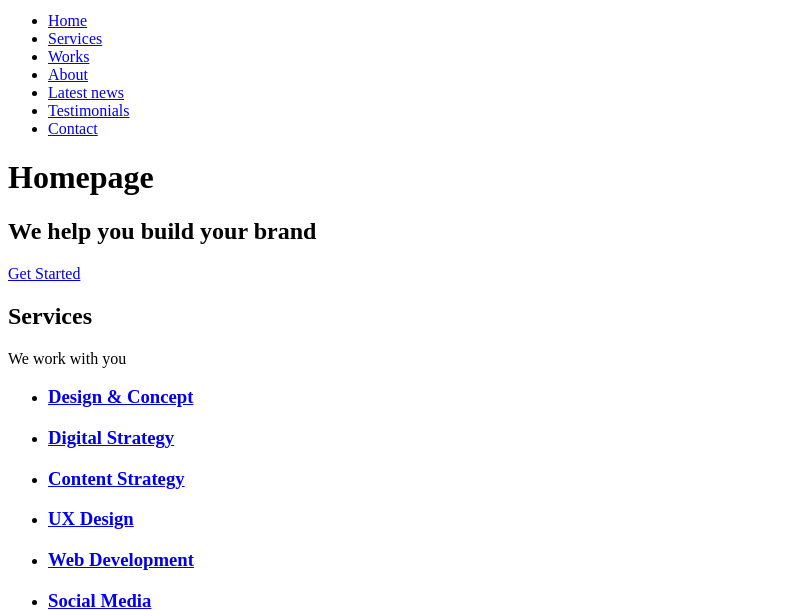
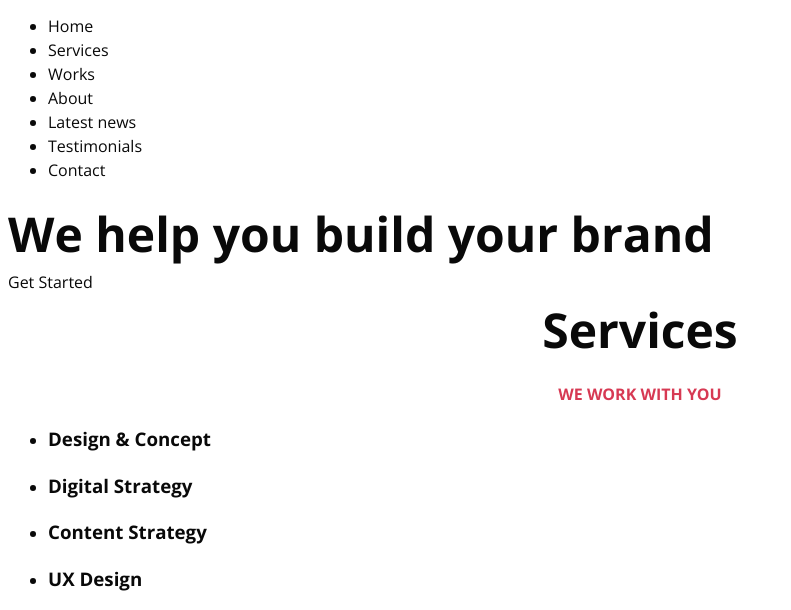
Before and after one commit to DerfM53/holbertonschool-web_front_end, a plain HTML site: page CSS_advanced/index.html in a window 1280 px wide. Shown: the part 216-826 px from the top of the page, without its empty margins (0-791 px from the left). Drawn offline with nearby package versions, Linux system fonts and the light colour scheme.

Commit message:
complete task for 7 at 12 project css

```diff
--- a/CSS_advanced/index.html
+++ b/CSS_advanced/index.html
@@ -7,7 +7,7 @@
     <meta name="description" content="Description of the page less than 150 characters">
     <link rel="icon" type="image/png" href="images/favicon.jpg">
     <link href="https://fonts.googleapis.com/css?family=Open+Sans:400,700|Raleway:700&display=swap" rel="stylesheet">
-    <link rel='stylesheet' href='styles/1-style.css'>
+    <link rel='stylesheet' href='styles/12-style.css'>
   </head>
   <body>
     <!-- Header -->
--- /dev/null
+++ b/CSS_advanced/styles/10-style.css
@@ -0,0 +1,85 @@
+/* Définition des variables CSS globales */
+:root {
+    /* Variables de couleur existantes */
+    --color-primary: #d73953;
+    --color-black: #090909;
+    --color-white: #ffffff;
+    --color-light-grey: #f3f3f3;
+    --color-dark-grey: #353535;
+    --text-color: var(--color-black);
+
+    /* Variables de police existantes */
+    --font-family-base: 'Open Sans', 'Helvetica Neue', Helvetica, Arial, sans-serif;
+    --font-family-title: 'Raleway' 'Helvetica Neue', Helvetica, Arial, sans-serif;
+
+    /* Variables de taille de police existantes */
+    --font-size-small: 1.2rem;
+    --font-size-medium: 1.6rem;
+    --font-size-large: 1.8rem;
+    --font-size-x-large: 2.3rem;
+    --font-size-xx-large: 4.8rem;
+
+    /* Nouvelles variables pour l'épaisseur de la police */
+    --font-weight-regular: 400;
+    --font-weight-bold: 700;
+
+    /* Nouvelles variables pour la hauteur de ligne */
+    --line-height-small: 1.2; /* Hauteur de ligne petite */
+    --line-height-base: 1.5; /* Hauteur de ligne standard */
+    --line-height-big: 1.8; /* Hauteur de ligne grande */
+
+    /* Nouvelle variable pour l'alignement des titres de section */
+    --section-header-align: center; /* Alignement centré */
+}
+
+  /* Styles pour html */
+  html {
+    font-size: 62.5%;
+    scroll-behavior: smooth;
+  }
+
+  /* Styles pour le corps du document */
+  body {
+    color: var(--text-color);
+    font-family: var(--font-family-base);
+    font-size: var(--font-size-medium);
+    font-weight: var(--font-weight-regular); /* Nouvelle ligne */
+
+    /* Application de la hauteur de ligne minimale au corps */
+    line-height: var(--line-height-base); /* Nouvelle ligne ajoutée */
+}
+
+  a {
+    color: var(--text-color);
+    text-decoration: none; /* Suppression de la décoration par défaut des liens */
+  }
+
+  .visually-hidden {
+    display: none;
+  }
+
+  .card-category {
+    color: var(--color-primary);
+  }
+
+  .section-tagline {
+    color: var(--color-primary);
+  }
+
+  /* Styles pour les titres */
+  h1, h2, h3, h4, h5, h6 {
+    font-family: var(--font-family-title);
+    font-weight: var(--font-weight-bold); /* Nouvelle ligne */
+  }
+
+  /* Nouvelle règle pour centrer les titres de section */
+    .section-header {
+        text-align: var(--section-header-align); /* Application de l'alignement centré */
+  }
+
+  /* Autres styles existants... */
+  img {
+    width: 300px;
+    height: 200px;
+    object-fit: cover;
+  }
--- /dev/null
+++ b/CSS_advanced/styles/11-style.css
@@ -0,0 +1,91 @@
+/* Définition des variables CSS globales */
+:root {
+    /* Variables de couleur existantes */
+    --color-primary: #d73953;
+    --color-black: #090909;
+    --color-white: #ffffff;
+    --color-light-grey: #f3f3f3;
+    --color-dark-grey: #353535;
+    --text-color: var(--color-black);
+
+    /* Variables de police existantes */
+    --font-family-base: 'Open Sans', 'Helvetica Neue', Helvetica, Arial, sans-serif;
+    --font-family-title: 'Raleway' 'Helvetica Neue', Helvetica, Arial, sans-serif;
+
+    /* Variables de taille de police existantes */
+    --font-size-small: 1.2rem;
+    --font-size-medium: 1.6rem;
+    --font-size-large: 1.8rem;
+    --font-size-x-large: 2.3rem;
+    --font-size-xx-large: 4.8rem;
+
+    /* Nouvelles variables pour l'épaisseur de la police */
+    --font-weight-regular: 400;
+    --font-weight-bold: 700;
+
+    /* Nouvelles variables pour la hauteur de ligne */
+    --line-height-small: 1.2; /* Hauteur de ligne petite */
+    --line-height-base: 1.5; /* Hauteur de ligne standard */
+    --line-height-big: 1.8; /* Hauteur de ligne grande */
+
+    /* Nouvelle variable pour l'alignement des titres de section */
+    --section-header-align: center; /* Alignement centré */
+
+     /* Nouvelle variable pour la transformation du texte de la tagline */
+    --section-tagline-transform: uppercase; /* Transformation en majuscules */
+}
+
+  /* Styles pour html */
+  html {
+    font-size: 62.5%;
+    scroll-behavior: smooth;
+  }
+
+  /* Styles pour le corps du document */
+  body {
+    color: var(--text-color);
+    font-family: var(--font-family-base);
+    font-size: var(--font-size-medium);
+    font-weight: var(--font-weight-regular); /* Nouvelle ligne */
+
+    /* Application de la hauteur de ligne minimale au corps */
+    line-height: var(--line-height-base); /* Nouvelle ligne ajoutée */
+}
+
+  a {
+    color: var(--text-color);
+    text-decoration: none; /* Suppression de la décoration par défaut des liens */
+  }
+
+  .visually-hidden {
+    display: none;
+  }
+
+  .card-category {
+    color: var(--color-primary);
+  }
+
+  .section-tagline {
+    font-family: var(--font-family-title); /* Application de la police des titres */
+    text-transform: var(--section-tagline-transform); /* Transformation en majuscules */
+    font-weight: var(--font-weight-bold); /* Application du poids en gras */
+    color: var(--color-primary);
+  }
+
+  /* Styles pour les titres */
+  h1, h2, h3, h4, h5, h6 {
+    font-family: var(--font-family-title);
+    font-weight: var(--font-weight-bold); /* Nouvelle ligne */
+  }
+
+  /* Nouvelle règle pour centrer les titres de section */
+    .section-header {
+        text-align: var(--section-header-align); /* Application de l'alignement centré */
+  }
+
+  /* Autres styles existants... */
+  img {
+    width: 300px;
+    height: 200px;
+    object-fit: cover;
+  }
--- /dev/null
+++ b/CSS_advanced/styles/12-style.css
@@ -0,0 +1,106 @@
+/* Définition des variables CSS globales */
+:root {
+    /* Variables de couleur existantes */
+    --color-primary: #d73953;
+    --color-black: #090909;
+    --color-white: #ffffff;
+    --color-light-grey: #f3f3f3;
+    --color-dark-grey: #353535;
+    --text-color: var(--color-black);
+
+    /* Variables de police existantes */
+    --font-family-base: 'Open Sans', 'Helvetica Neue', Helvetica, Arial, sans-serif;
+    --font-family-title: 'Raleway' 'Helvetica Neue', Helvetica, Arial, sans-serif;
+
+    /* Variables de taille de police existantes */
+    --font-size-small: 1.2rem;
+    --font-size-medium: 1.6rem;
+    --font-size-large: 1.8rem;
+    --font-size-x-large: 2.3rem;
+    --font-size-xx-large: 4.8rem;
+
+    /* Nouvelles variables pour l'épaisseur de la police */
+    --font-weight-regular: 400;
+    --font-weight-bold: 700;
+
+    /* Nouvelles variables pour la hauteur de ligne */
+    --line-height-small: 1.2; /* Hauteur de ligne petite */
+    --line-height-base: 1.5; /* Hauteur de ligne standard */
+    --line-height-big: 1.8; /* Hauteur de ligne grande */
+
+    /* Nouvelle variable pour l'alignement des titres de section */
+    --section-header-align: center; /* Alignement centré */
+
+     /* Nouvelle variable pour la transformation du texte de la tagline */
+    --section-tagline-transform: uppercase; /* Transformation en majuscules */
+
+    /* Nouvelles variables pour le titre de section */
+    --section-title-margin: 0; /* Marge du titre de section */
+    --section-title-color: var(--color-black); /* Couleur du titre de section */
+}
+
+  /* Styles pour html */
+  html {
+    font-size: 62.5%;
+    scroll-behavior: smooth;
+  }
+
+  /* Styles pour le corps du document */
+  body {
+    color: var(--text-color);
+    font-family: var(--font-family-base);
+    font-size: var(--font-size-medium);
+    font-weight: var(--font-weight-regular); /* Nouvelle ligne */
+
+    /* Application de la hauteur de ligne minimale au corps */
+    line-height: var(--line-height-base); /* Nouvelle ligne ajoutée */
+}
+
+  a {
+    color: var(--text-color);
+    text-decoration: none; /* Suppression de la décoration par défaut des liens */
+  }
+
+  .visually-hidden {
+    display: none;
+  }
+
+  .card-category {
+    color: var(--color-primary);
+  }
+
+  .section-tagline {
+    font-family: var(--font-family-title); /* Application de la police des titres */
+    text-transform: var(--section-tagline-transform); /* Transformation en majuscules */
+    font-weight: var(--font-weight-bold); /* Application du poids en gras */
+    color: var(--color-primary);
+  }
+
+  /* Styles pour les titres */
+  h1, h2, h3, h4, h5, h6 {
+    font-family: var(--font-family-title);
+    font-weight: var(--font-weight-bold); /* Nouvelle ligne */
+  }
+
+  /* Nouvelle règle pour le titre de section */
+    .section-title {
+    font-family: var(--font-family-title); /* Application de la police des titres */
+    font-size: var(--font-size-xx-large); /* Taille du texte définie à xx-large */
+    font-weight: var(--font-weight-bold); /* Poids en gras */
+
+    margin: var(--section-title-margin); /* Application de la marge définie à zéro */
+
+    color: var(--section-title-color); /* Application de la couleur définie en noir */
+  }
+
+  /* Nouvelle règle pour centrer les titres de section */
+    .section-header {
+        text-align: var(--section-header-align); /* Application de l'alignement centré */
+  }
+
+  /* Autres styles existants... */
+  img {
+    width: 300px;
+    height: 200px;
+    object-fit: cover;
+  }
--- /dev/null
+++ b/CSS_advanced/styles/5-style.css
@@ -0,0 +1,62 @@
+/* Définition des variables CSS globales */
+:root {
+    /* Variables de couleur existantes */
+    --color-primary: #d73953;
+    --color-black: #090909;
+    --color-white: #ffffff;
+    --color-light-grey: #f3f3f3;
+    --color-dark-grey: #353535;
+    --text-color: var(--color-black);
+
+    /* Variables de police existantes */
+    --font-family-base: 'Helvetica Neue', Helvetica, Arial, sans-serif;
+    --font-family-title: 'Helvetica Neue', Helvetica, Arial, sans-serif;
+
+    /* Nouvelles variables pour les tailles de police */
+    --font-size-small: 1.2rem;
+    --font-size-medium: 1.6rem;
+    --font-size-large: 1.8rem;
+    --font-size-x-large: 2.3rem;
+    --font-size-xx-large: 4.8rem;
+  }
+
+  /* Réglage de la taille de base pour html */
+  html {
+    font-size: 62.5%; /* 62.5% de 16px = 10px */
+    scroll-behavior: smooth;
+  }
+
+  /* Styles pour le corps du document */
+  body {
+    color: var(--text-color);
+    font-family: var(--font-family-base);
+    font-size: var(--font-size-medium);
+  }
+
+  /* Autres styles existants */
+  a {
+    color: var(--text-color);
+  }
+
+  .visually-hidden {
+    display: none;
+  }
+
+  .card-category {
+    color: var(--color-primary);
+  }
+
+  .section-tagline {
+    color: var(--color-primary);
+  }
+
+  h1, h2, h3, h4, h5, h6 {
+    font-family: var(--font-family-title);
+  }
+
+  /* Autres styles existants... */
+  img {
+    width: 300px;
+    height: 200px;
+    object-fit: cover;
+  }
--- /dev/null
+++ b/CSS_advanced/styles/6-style.css
@@ -0,0 +1,68 @@
+/* Définition des variables CSS globales */
+:root {
+    /* Variables de couleur existantes */
+    --color-primary: #d73953;
+    --color-black: #090909;
+    --color-white: #ffffff;
+    --color-light-grey: #f3f3f3;
+    --color-dark-grey: #353535;
+    --text-color: var(--color-black);
+
+    /* Variables de police existantes */
+    --font-family-base: 'Helvetica Neue', Helvetica, Arial, sans-serif;
+    --font-family-title: 'Helvetica Neue', Helvetica, Arial, sans-serif;
+
+    /* Variables de taille de police existantes */
+    --font-size-small: 1.2rem;
+    --font-size-medium: 1.6rem;
+    --font-size-large: 1.8rem;
+    --font-size-x-large: 2.3rem;
+    --font-size-xx-large: 4.8rem;
+
+    /* Nouvelles variables pour l'épaisseur de la police */
+    --font-weight-regular: 400;
+    --font-weight-bold: 700;
+  }
+
+  /* Styles pour html */
+  html {
+    font-size: 62.5%;
+    scroll-behavior: smooth;
+  }
+
+  /* Styles pour le corps du document */
+  body {
+    color: var(--text-color);
+    font-family: var(--font-family-base);
+    font-size: var(--font-size-medium);
+    font-weight: var(--font-weight-regular); /* Nouvelle ligne */
+  }
+
+  a {
+    color: var(--text-color);
+  }
+
+  .visually-hidden {
+    display: none;
+  }
+
+  .card-category {
+    color: var(--color-primary);
+  }
+
+  .section-tagline {
+    color: var(--color-primary);
+  }
+
+  /* Styles pour les titres */
+  h1, h2, h3, h4, h5, h6 {
+    font-family: var(--font-family-title);
+    font-weight: var(--font-weight-bold); /* Nouvelle ligne */
+  }
+
+  /* Autres styles existants... */
+  img {
+    width: 300px;
+    height: 200px;
+    object-fit: cover;
+  }
```
Also changed, not shown: CSS_advanced/styles/7-style.css (added, +68 -0 lines), CSS_advanced/styles/8-style.css (added, +76 -0 lines), CSS_advanced/styles/9-style.css (added, +77 -0 lines).
